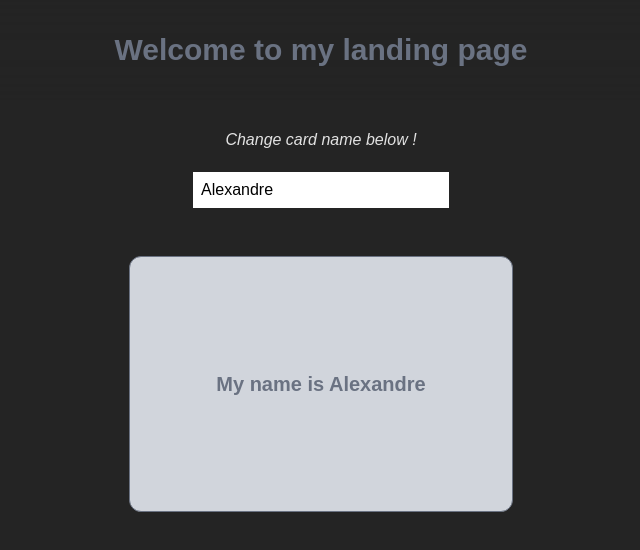
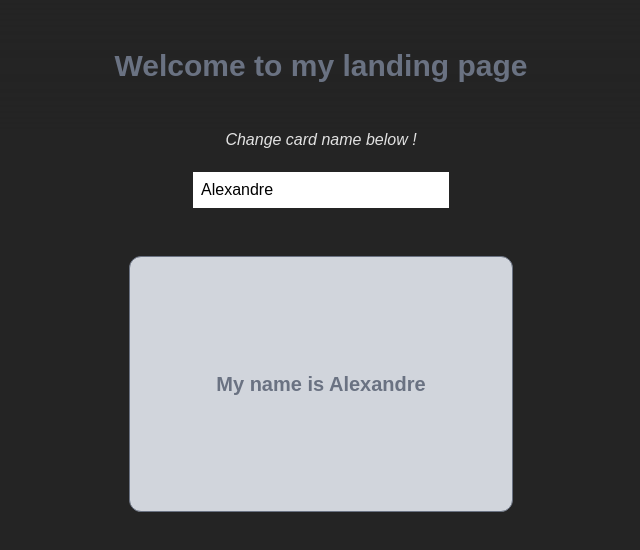
Before and after one commit to aFrancineau75/react-lvl2-homework, a React (Vite) app in the folder w1/: page / in a window 1280 px wide. Shown: the top 550 px of the page, without its empty margins (319-959 px from the left). Built offline with nearby package versions, Linux system fonts and the light colour scheme.

Commit message:
fix text size

```diff
--- a/w1/src/components/Header.tsx
+++ b/w1/src/components/Header.tsx
@@ -1,7 +1,7 @@
 const Header = () => {
   return (
     <header className='w-full fixed top-0 flex justify-center py-8 backdrop-blur-3xl'>
-        <h1 className="text-3xl font-bold text-gray-500">
+        <h1 className="text-xl p-4 lg:text-3xl font-bold text-gray-500">
             Welcome to my landing page
         </h1>
     </header>
```
